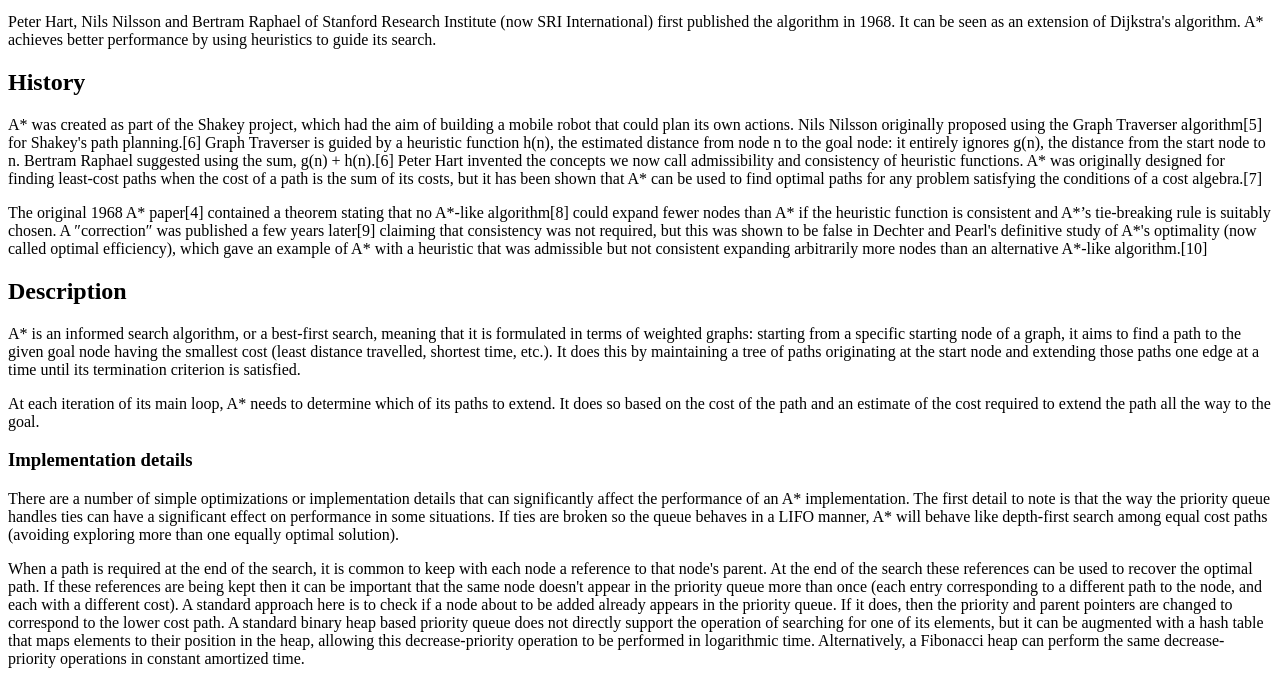
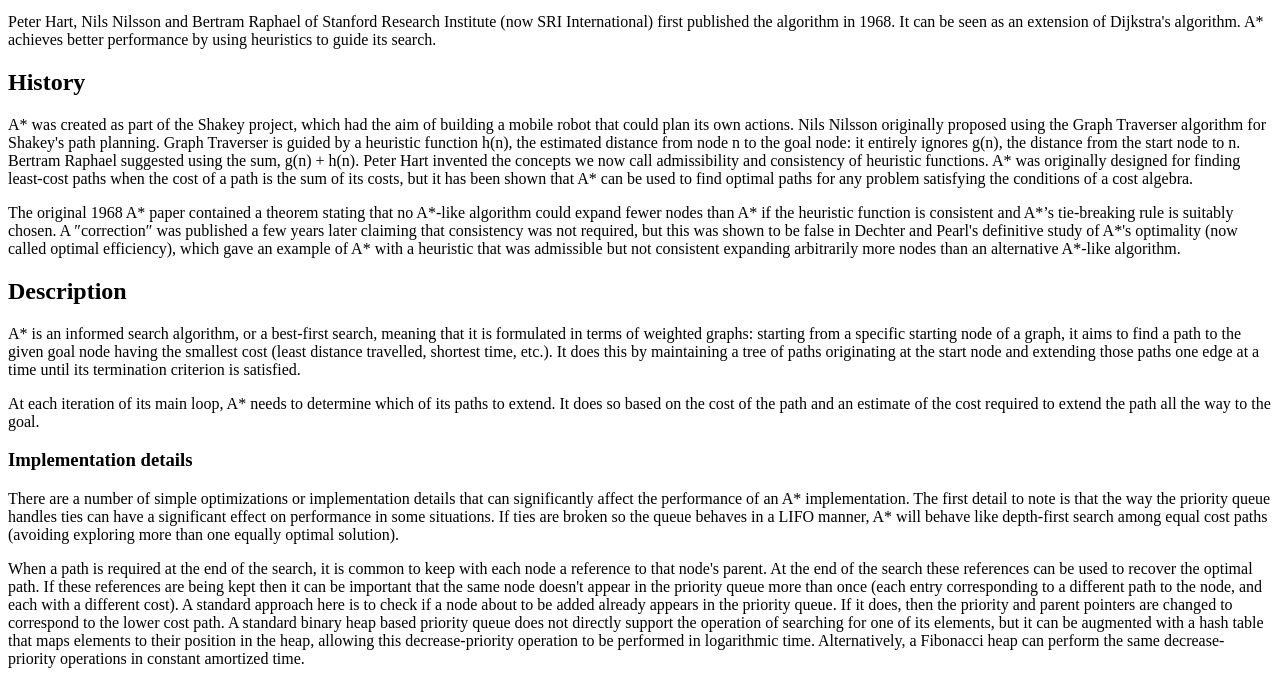
Before and after one commit to BenCreating/sample_website, a plain HTML site: page index.html in a window 1280 px wide. Shown: the part 101-800 px from the top of the page. Drawn offline with Linux system fonts and the light colour scheme.

Commit message:
Removed footnote references

```diff
--- a/index.html
+++ b/index.html
@@ -11,9 +11,9 @@
     <p>Peter Hart, Nils Nilsson and Bertram Raphael of Stanford Research Institute (now SRI International) first published the algorithm in 1968. It can be seen as an extension of Dijkstra's algorithm. A* achieves better performance by using heuristics to guide its search.</p>
 
     <h2>History</h2>
-    <p>A* was created as part of the Shakey project, which had the aim of building a mobile robot that could plan its own actions. Nils Nilsson originally proposed using the Graph Traverser algorithm[5] for Shakey's path planning.[6] Graph Traverser is guided by a heuristic function h(n), the estimated distance from node n to the goal node: it entirely ignores g(n), the distance from the start node to n. Bertram Raphael suggested using the sum, g(n) + h(n).[6] Peter Hart invented the concepts we now call admissibility and consistency of heuristic functions. A* was originally designed for finding least-cost paths when the cost of a path is the sum of its costs, but it has been shown that A* can be used to find optimal paths for any problem satisfying the conditions of a cost algebra.[7]</p>
+    <p>A* was created as part of the Shakey project, which had the aim of building a mobile robot that could plan its own actions. Nils Nilsson originally proposed using the Graph Traverser algorithm for Shakey's path planning. Graph Traverser is guided by a heuristic function h(n), the estimated distance from node n to the goal node: it entirely ignores g(n), the distance from the start node to n. Bertram Raphael suggested using the sum, g(n) + h(n). Peter Hart invented the concepts we now call admissibility and consistency of heuristic functions. A* was originally designed for finding least-cost paths when the cost of a path is the sum of its costs, but it has been shown that A* can be used to find optimal paths for any problem satisfying the conditions of a cost algebra.</p>
 
-    <p>The original 1968 A* paper[4] contained a theorem stating that no A*-like algorithm[8] could expand fewer nodes than A* if the heuristic function is consistent and A*’s tie-breaking rule is suitably chosen. A ″correction″ was published a few years later[9] claiming that consistency was not required, but this was shown to be false in Dechter and Pearl's definitive study of A*'s optimality (now called optimal efficiency), which gave an example of A* with a heuristic that was admissible but not consistent expanding arbitrarily more nodes than an alternative A*-like algorithm.[10]</p>
+    <p>The original 1968 A* paper contained a theorem stating that no A*-like algorithm could expand fewer nodes than A* if the heuristic function is consistent and A*’s tie-breaking rule is suitably chosen. A ″correction″ was published a few years later claiming that consistency was not required, but this was shown to be false in Dechter and Pearl's definitive study of A*'s optimality (now called optimal efficiency), which gave an example of A* with a heuristic that was admissible but not consistent expanding arbitrarily more nodes than an alternative A*-like algorithm.</p>
 
     <h2>Description</h2>
     <p>A* is an informed search algorithm, or a best-first search, meaning that it is formulated in terms of weighted graphs: starting from a specific starting node of a graph, it aims to find a path to the given goal node having the smallest cost (least distance travelled, shortest time, etc.). It does this by maintaining a tree of paths originating at the start node and extending those paths one edge at a time until its termination criterion is satisfied.</p>
```
